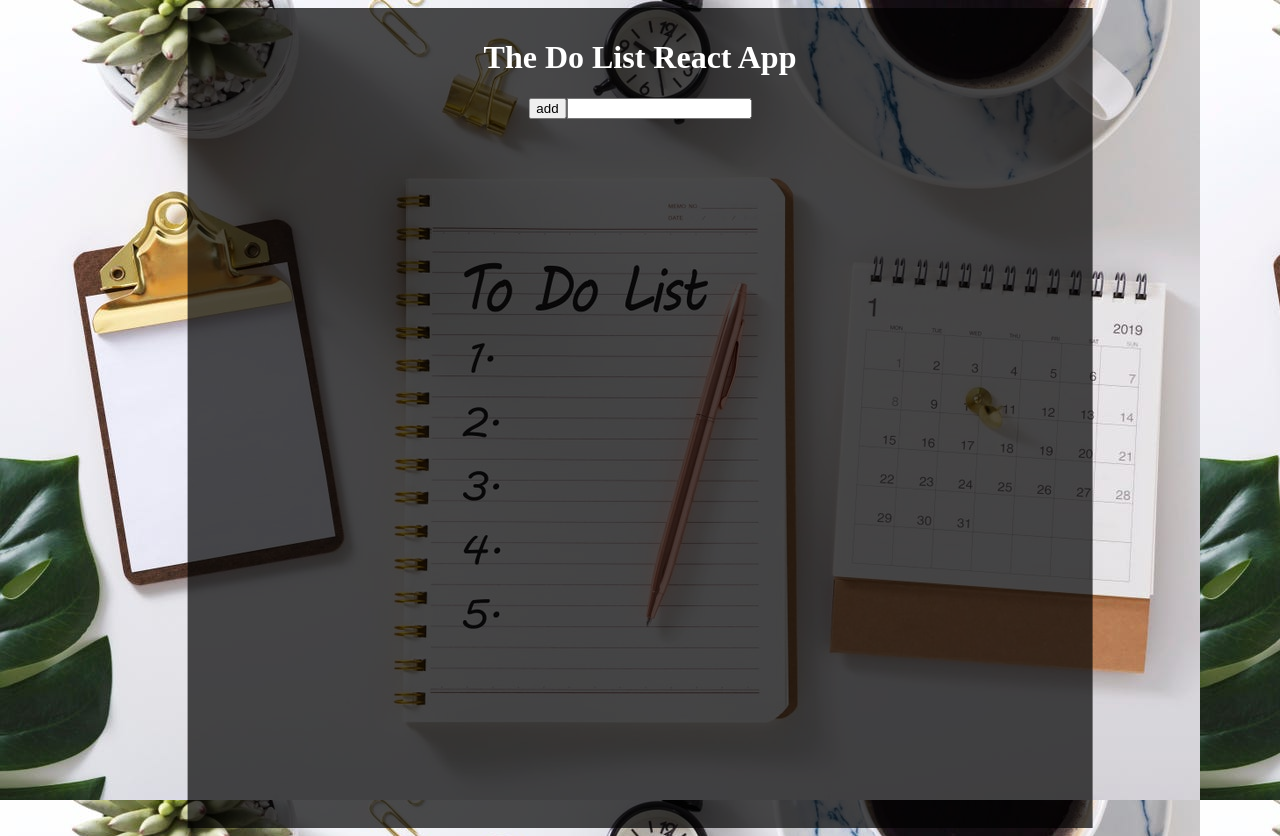
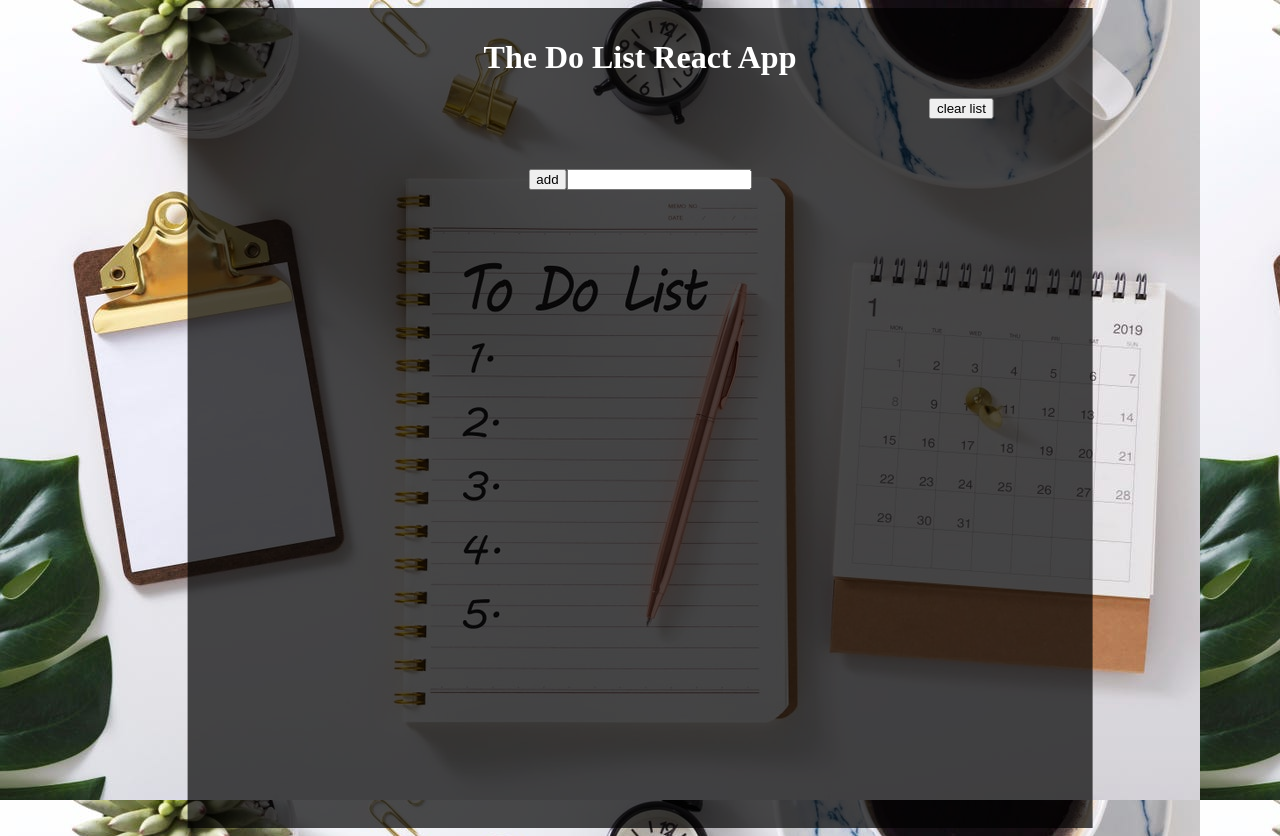
Before and after one commit to josueJURE/react-to-do-list, a React (Create React App) app: page / in a window 1280 px wide. Built offline with nearby package versions, Linux system fonts and the light colour scheme.

Commit message:
create ClearButton component

```diff
--- /dev/null
+++ b/src/ClearButton.css
@@ -0,0 +1,6 @@
+.clear {
+    width: 80%;
+    display: flex;
+    justify-content: flex-end;
+    margin-bottom: 50px;
+}
--- /dev/null
+++ b/src/ClearButton.jsx
@@ -0,0 +1,10 @@
+import React from "react";
+import "./ClearButton.css";
+
+function ClearButton() {
+  return <div className="clear">
+    <button>clear list</button>
+  </div>;
+}
+
+export default ClearButton;
--- a/src/MainContainer.jsx
+++ b/src/MainContainer.jsx
@@ -3,6 +3,7 @@ import "./MainContainer.css";
 import Header from "./Header";
 import Input from "./Input";
 import Tasks from "./Tasks"
+import ClearButton from "./ClearButton";
 
 function MainContainer() {
 
@@ -24,8 +25,11 @@ function MainContainer() {
 
 
 
+
+
   return <div className="mainContainer">
   <Header/>
+  <ClearButton/>
   <Input onAdd={addNote}/>
   {items.map((item, index) => {
     return  <Tasks
--- a/src/Tasks.jsx
+++ b/src/Tasks.jsx
@@ -1,5 +1,6 @@
 import React, { useState } from "react";
 import "./Tasks.css";
+
 
 function Tasks(props) {
   const [isDone, setIsDone] = useState(false);
@@ -15,7 +16,10 @@ function Tasks(props) {
   }
 
   return (
+    <>
+
     <div id={props.id} className="row">
+
       <div>{props.number}</div>
       <input onChange={handleChange} type="checkbox"></input>
       <div style={{ textDecoration: isDone ? "line-through" : "none" }}>
@@ -24,6 +28,7 @@ function Tasks(props) {
       <button onClick={() => props.onDelete(props.id)}>delete</button>
       <button>Edit</button>
     </div>
+    </>
   );
 }
 
```
